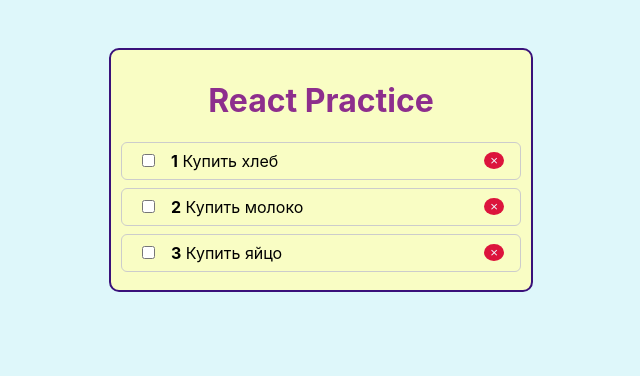
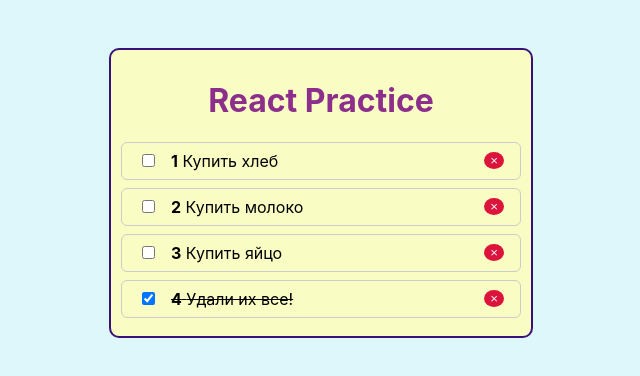
Before and after one commit to heilong1/react-prc, a React (Create React App) app: page / in a window 1280 px wide. Shown: the top 376 px of the page, without its empty margins (319-959 px from the left). Built offline with nearby package versions, Linux system fonts and the light colour scheme.

Commit message:
Item deleting

```diff
--- a/src/App.js
+++ b/src/App.js
@@ -1,11 +1,13 @@
 import React from "react";
 import TodoList from "./todo/TodoList";
+import Context from "./context"
 
 function App() {
   let [todos, setTodos] = React.useState([
     { id: 1, complit: false, title: "Купить хлеб" },
     { id: 2, complit: false, title: "Купить молоко" },
     { id: 3, complit: false, title: "Купить яйцо" },
+    { id: 4, complit: true, title: "Удали их все!" },
   ]);
 
   function togTodo(id) {
@@ -19,11 +21,20 @@ function App() {
     );
   }
 
+  function reTodo(id) {
+    setTodos(todos.filter(todo => todo.id !== id))
+  }
+
   return (
-    <div className="wrapper">
+
+    <Context.Provider value={ {reTodo} }>
+      <div className="wrapper">
       <h1>React Practice</h1>
-      <TodoList todoso={todos} onToggle={togTodo} />
+      {todos.length ? <TodoList todoso={todos} onToggle={togTodo} /> : <p>Новых целей нет.</p>}
+
     </div>
+    </Context.Provider>
+
   );
 }
 
--- /dev/null
+++ b/src/context.js
@@ -0,0 +1,5 @@
+import React from 'react'
+
+const Context = React.createContext()
+
+export default Context
--- a/src/todo/TodoItem.js
+++ b/src/todo/TodoItem.js
@@ -1,40 +1,48 @@
-import React from "react";
+import React, { useContext } from "react";
 import PropTypes from "prop-types";
 // import { logDOM } from "@testing-library/react";
+import Context from "../context";
 
 const styles = {
   li: {
-    display: 'flex',
-    justifyContent: 'space-between',
-    alignItems: 'center',
-    padding: '.5rem 1rem',
-    border: '1px solid #ccc',
-    borderRadius: '6px',
-    marginBottom: '.5rem'
+    display: "flex",
+    justifyContent: "space-between",
+    alignItems: "center",
+    padding: ".5rem 1rem",
+    border: "1px solid #ccc",
+    borderRadius: "6px",
+    marginBottom: ".5rem",
   },
   inpit: {
-    marginRight: '1rem'
-  }
-}
+    marginRight: "1rem",
+  },
+};
 
 function TodoItem({ itemo, chaCom }) {
-  const classes = []
+  const { reTodo } = useContext(Context);
+  const classes = [];
 
   if (itemo.complit) {
-    classes.push('done')
+    classes.push("done");
   }
 
   return (
     <li style={styles.li}>
-      <span className={classes.join(' ')}>
-        <input type="checkbox" style={styles.inpit}
-        onChange = { () => chaCom(itemo.id)}/>
+      <span className={classes.join(" ")}>
+        <input
+          type="checkbox"
+          style={styles.inpit}
+          onChange={() => chaCom(itemo.id)}
+          checked={itemo.complit}
+        />
         <strong>{itemo.id}</strong>
         &nbsp;
         {itemo.title}
       </span>
 
-      <button className="rm">&times;</button>
+      <button className="rm" onClick={reTodo.bind(null, itemo.id)}>
+        &times;
+      </button>
     </li>
   );
 }
```
